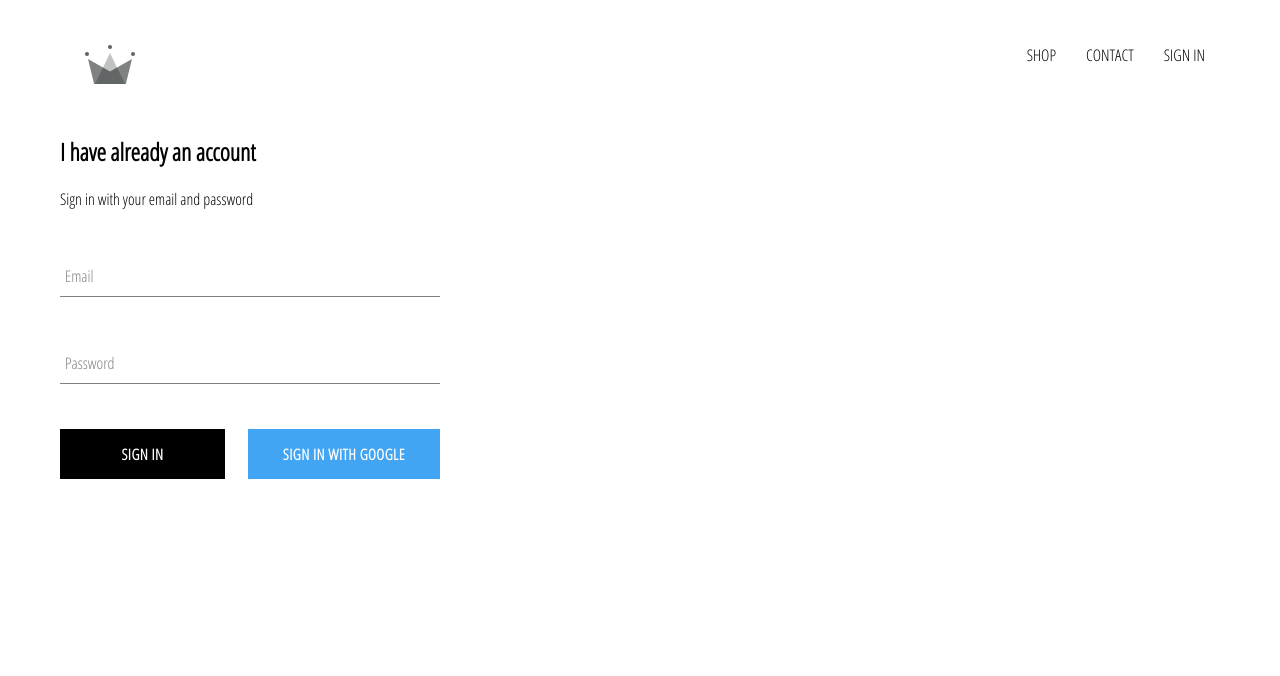
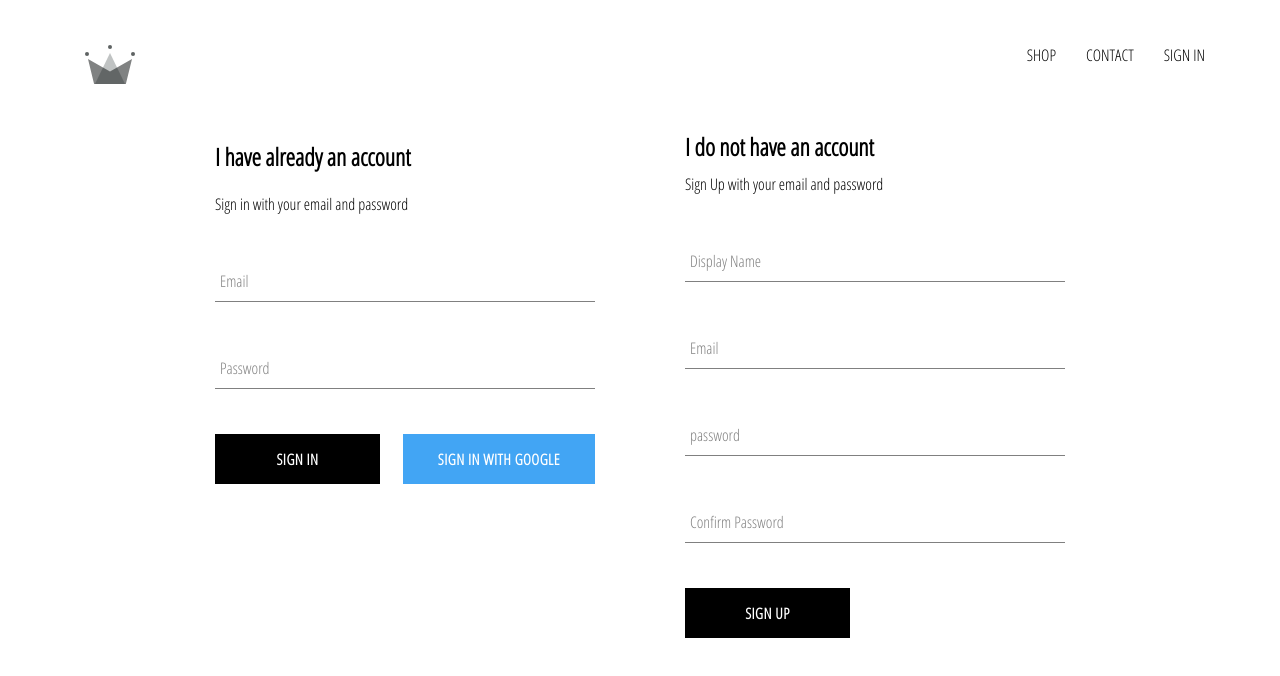
Before and after one commit to DeepanshuRKM/crwn-clothing, a React (Create React App) app: page /signin in a window 1280 px wide. Shown: the top 676 px of the page. Built offline with nearby package versions, Linux system fonts and the light colour scheme; no server answers.

Commit message:
sign up design and feature implemented

```diff
--- a/src/App.js
+++ b/src/App.js
@@ -30,6 +30,9 @@
                             id: snapShot.id,
                             ...snapShot.data()
                         }
+                    }, () => {
+
+                        console.log(this.state)
                     })
                 })
             } else {
--- /dev/null
+++ b/src/components/sign-up/sign-up.component.jsx
@@ -0,0 +1,99 @@
+import React from 'react';
+import './sign-up.styles.scss';
+import FormInput  from '../../components/form-input/form-input.component';
+import CustomButton  from '../../components/custom-button/custom-button.compoent';
+
+import { auth, createUserProfileDocument } from '../../firebase/firebase.utils';
+
+
+class SignUp extends React.Component {
+    constructor() {
+        super();
+        this.state = {
+            displayName: '',
+            email: '',
+            password: '',
+            confirmPassword: ''
+        }
+    }
+
+    handleSubmit = async event => {
+        event.preventDefault();
+
+        const {displayName, email, password, confirmPassword } = this.state;
+
+        if(password !== confirmPassword) {
+            alert('Password not matched')
+            return;
+        }
+
+        try {
+            const { user } = await auth.createUserWithEmailAndPassword(email, password);
+
+            await createUserProfileDocument(user, {displayName});
+
+            this.setState({
+                displayName: '',
+                email: '',
+                password: '',
+                confirmPassword: ''
+            })
+        } catch (err) {
+            console.log("Error in Sign Up", err)
+        }
+    }
+
+    handleChange = event => {
+
+        const { name, value } = event.target;
+        this.setState({[name] : value});
+     }
+
+    render() {
+
+        const {displayName, email, password, confirmPassword } = this.state;
+        return(
+            <div className="sign-up">
+                <h2 className="title">I do not have an account</h2>
+                <span>Sign Up with your email and password</span>
+                <form className="sign-up-form" onSubmit={this.handleSubmit}>
+                    <FormInput
+                        type='text'
+                        name='displayName'
+                        value={displayName}
+                        onChange={this.handleChange}
+                        label='Display Name'
+                        required
+                    />
+                    <FormInput
+                        type='email'
+                        name='email'
+                        value={email}
+                        onChange={this.handleChange}
+                        label='Email'
+                        required
+                    />
+                    <FormInput
+                        type='password'
+                        name='password'
+                        value={password}
+                        onChange={this.handleChange}
+                        label='password'
+                        required
+                    />
+                    <FormInput
+                        type='password'
+                        name='confirmPassword'
+                        value={confirmPassword}
+                        onChange={this.handleChange}
+                        label='Confirm Password'
+                        required
+                    />
+                    <CustomButton type="submit">Sign Up</CustomButton>
+                </form>
+            </div>
+        )
+    }
+}
+
+export default SignUp;
--- /dev/null
+++ b/src/components/sign-up/sign-up.styles.scss
@@ -0,0 +1,9 @@
+.sign-up {
+    display: flex;
+    flex-direction: column;
+    width: 380px;
+
+    .title {
+      margin: 10px 0;
+    }
+  }
--- a/src/pages/sign-in-and-sign-up/sign-in-and-sign-up.component.jsx
+++ b/src/pages/sign-in-and-sign-up/sign-in-and-sign-up.component.jsx
@@ -2,9 +2,12 @@
 import './sign-in-and-sign-up.styles.scss';
 import SignIn from '../../components/sign-in/sign-in.component';
 
+import SignUp from '../../components/sign-up/sign-up.component';
+
 const SignInAndSignUpPage = () => (
     <div className="sign-in-and-sign-up">
         <SignIn />
+        <SignUp />
     </div>
 )
 
--- a/src/pages/sign-in-and-sign-up/sign-in-and-sign-up.styles.scss
+++ b/src/pages/sign-in-and-sign-up/sign-in-and-sign-up.styles.scss
@@ -0,0 +1,7 @@
+.sign-in-and-sign-up {
+    width: 850px;
+    display: flex;
+    justify-content: space-between;
+    margin: 30px auto;
+
+}
```
